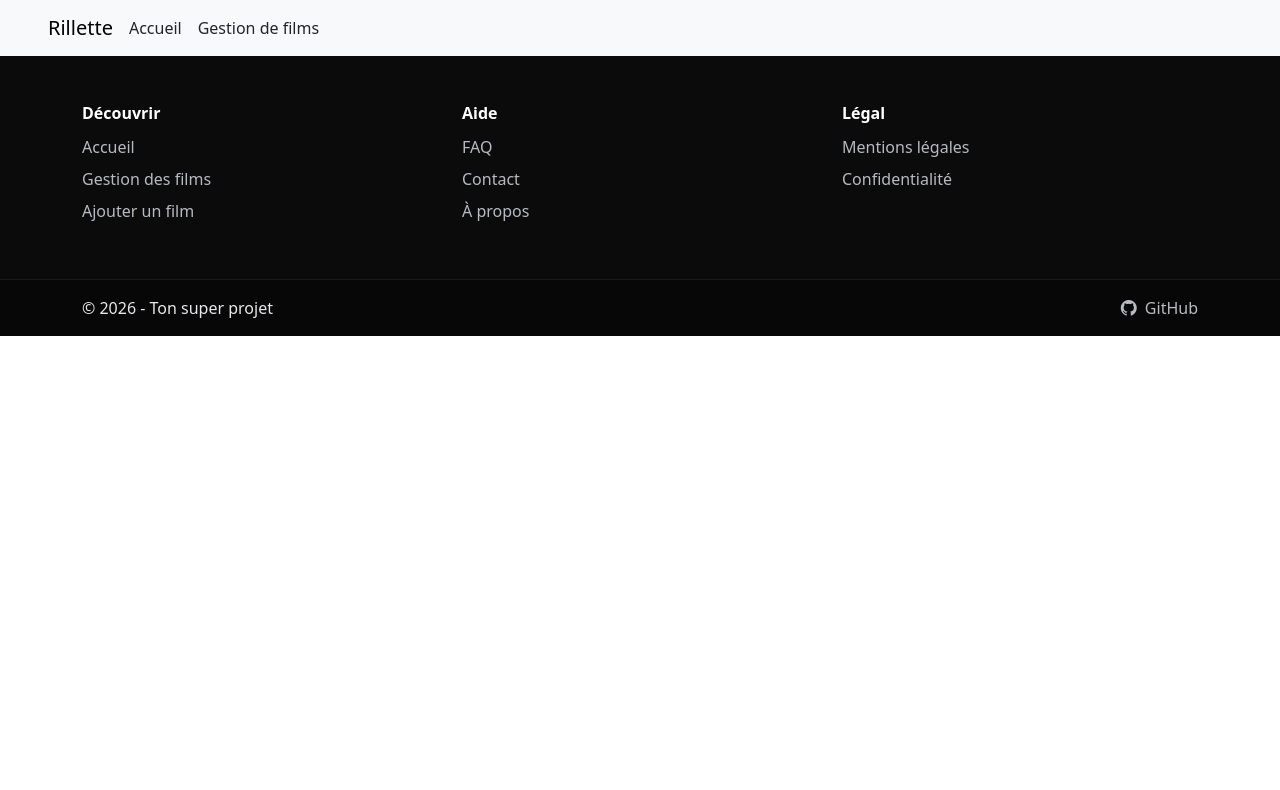
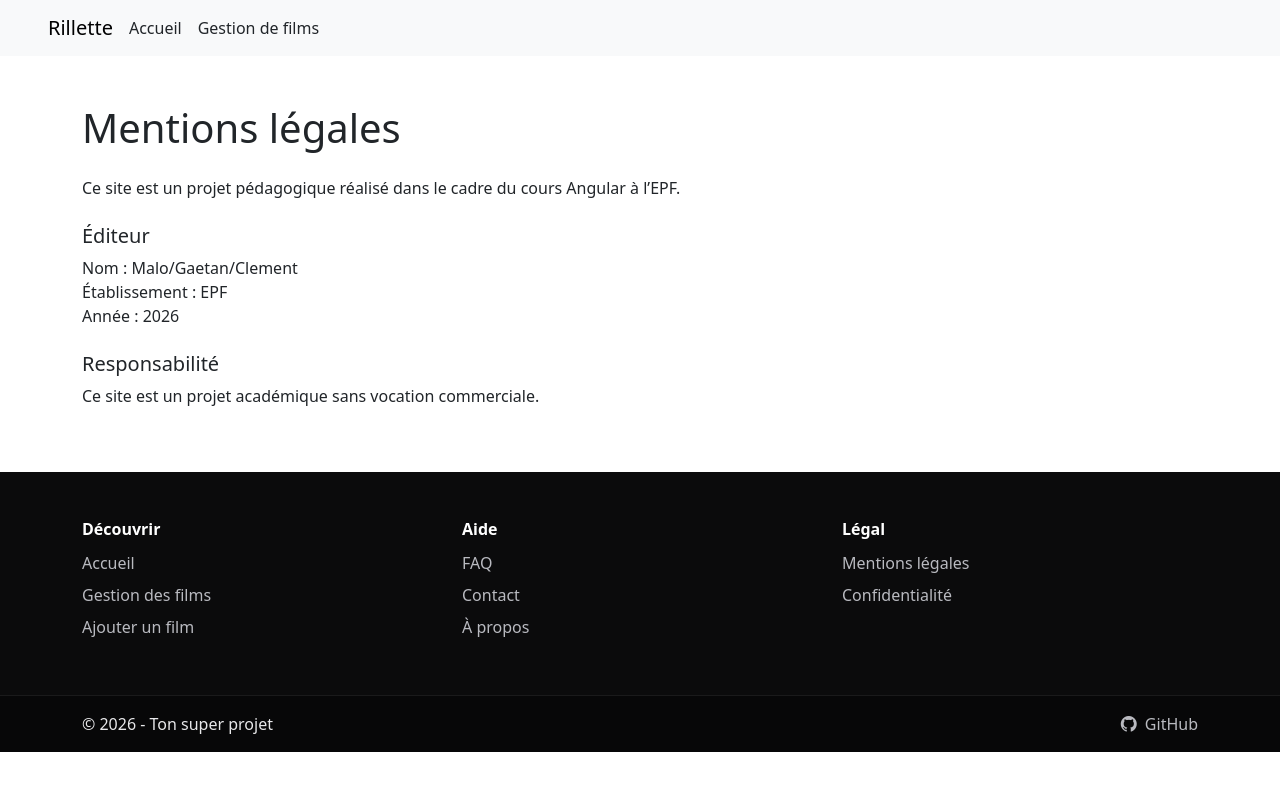
Before and after one commit to GaetanPsx/Cin-ma, an Angular app: page /mentions-legales in a window 1280 px wide. Before the commit this address led to /. Shown: the top 790 px of the page. Built offline with nearby package versions, Linux system fonts and the light colour scheme.

Commit message:
ajout footer legal

```diff
--- a/src/app/app.routes.ts
+++ b/src/app/app.routes.ts
@@ -6,6 +6,8 @@ import { EditMovie } from './edit-movie/edit-movie';
 import { Contact } from './contact/contact';
 import { Faq } from './faq/faq';
 import { APropos } from './a-propos/a-propos';
+import { Confidentialite } from './confidentialite/confidentialite';
+import { MentionsLegales } from './mentions-legales/mentions-legales';
 
 export const routes: Routes = [
   { path: '', component: Home },
@@ -14,5 +16,7 @@ export const routes: Routes = [
   { path: 'edit-movie/:id', component: EditMovie },
   { path: 'contact', component: Contact },
   { path: 'faq', component: Faq },
-  { path: 'a-propos', component: APropos }
+  { path: 'a-propos', component: APropos },
+  { path: 'mentions-legales', component: MentionsLegales },
+  { path: 'confidentialite', component: Confidentialite }
 ];
--- /dev/null
+++ b/src/app/confidentialite/confidentialite.html
@@ -0,0 +1,16 @@
+<div class="container py-5">
+  <h1 class="mb-4">Politique de confidentialité</h1>
+
+  <p>
+    Ce site ne collecte aucune donnée personnelle.
+  </p>
+
+  <p>
+    Les informations saisies dans les formulaires sont utilisées uniquement
+    à des fins pédagogiques et ne sont pas stockées sur un serveur externe.
+  </p>
+
+  <p>
+    Aucune donnée n’est partagée avec des tiers.
+  </p>
+</div>
--- a/src/app/footer/footer.html
+++ b/src/app/footer/footer.html
@@ -26,8 +26,8 @@
       <div class="col-12 col-md-4">
         <h6 class="footer-title">Légal</h6>
         <ul class="footer-links">
-          <li><a href="#" (click)="$event.preventDefault()">Mentions légales</a></li>
-          <li><a href="#" (click)="$event.preventDefault()">Confidentialité</a></li>
+          <li><a routerLink="/mentions-legales">Mentions légales</a></li>
+          <li><a routerLink="/confidentialite">Confidentialité</a></li>
         </ul>
       </div>
 
--- /dev/null
+++ b/src/app/mentions-legales/mentions-legales.html
@@ -0,0 +1,19 @@
+<div class="container py-5">
+  <h1 class="mb-4">Mentions légales</h1>
+
+  <p>
+    Ce site est un projet pédagogique réalisé dans le cadre du cours Angular à l’EPF.
+  </p>
+
+  <h5 class="mt-4">Éditeur</h5>
+  <p>
+    Nom : Malo/Gaetan/Clement<br>
+    Établissement : EPF<br>
+    Année : 2026
+  </p>
+
+  <h5 class="mt-4">Responsabilité</h5>
+  <p>
+    Ce site est un projet académique sans vocation commerciale.
+  </p>
+</div>
```
Also changed, not shown: src/app/confidentialite/confidentialite.ts (added, +11 -0 lines), src/app/mentions-legales/mentions-legales.ts (added, +11 -0 lines), src/app/confidentialite/confidentialite.scss (added), src/app/mentions-legales/mentions-legales.scss (added).
